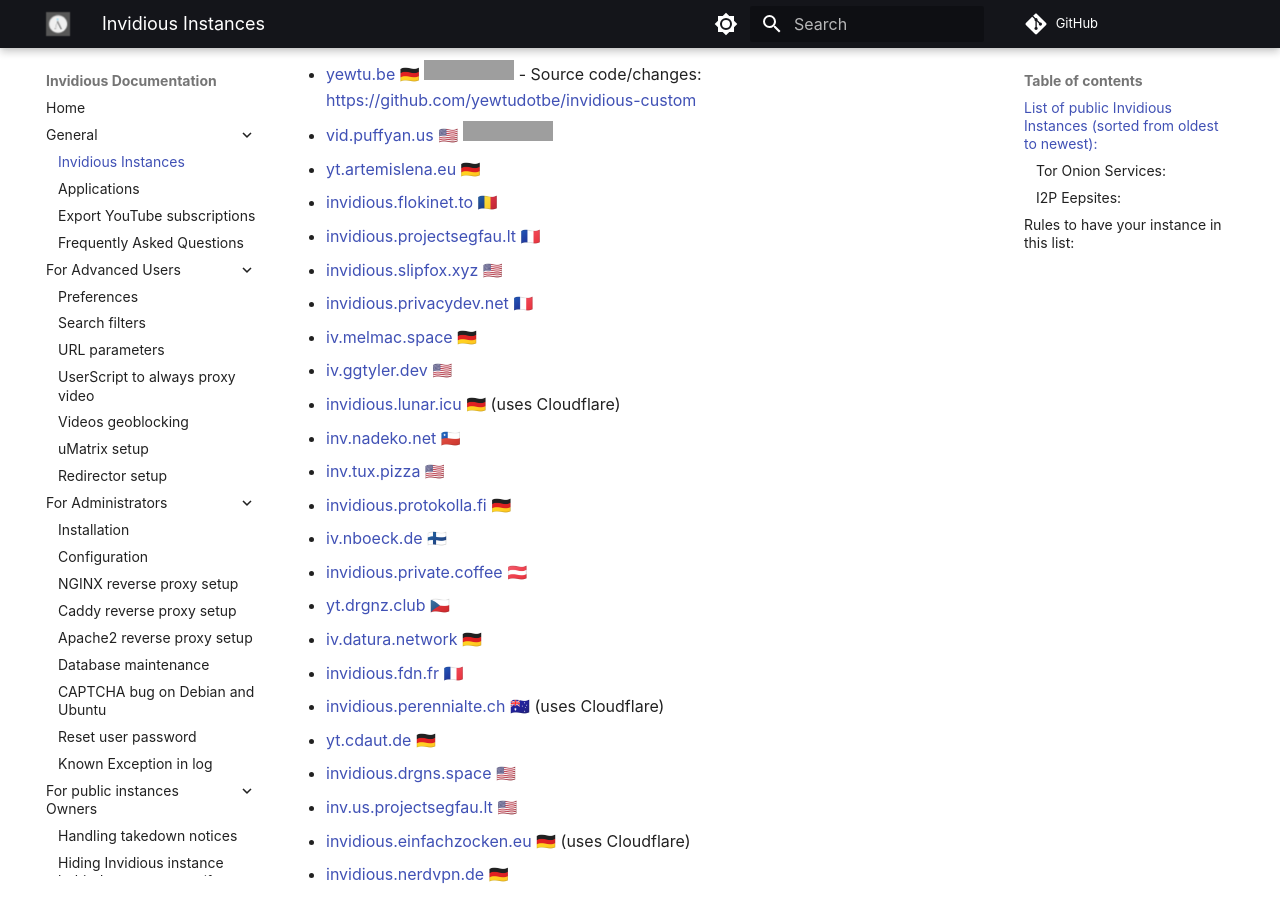
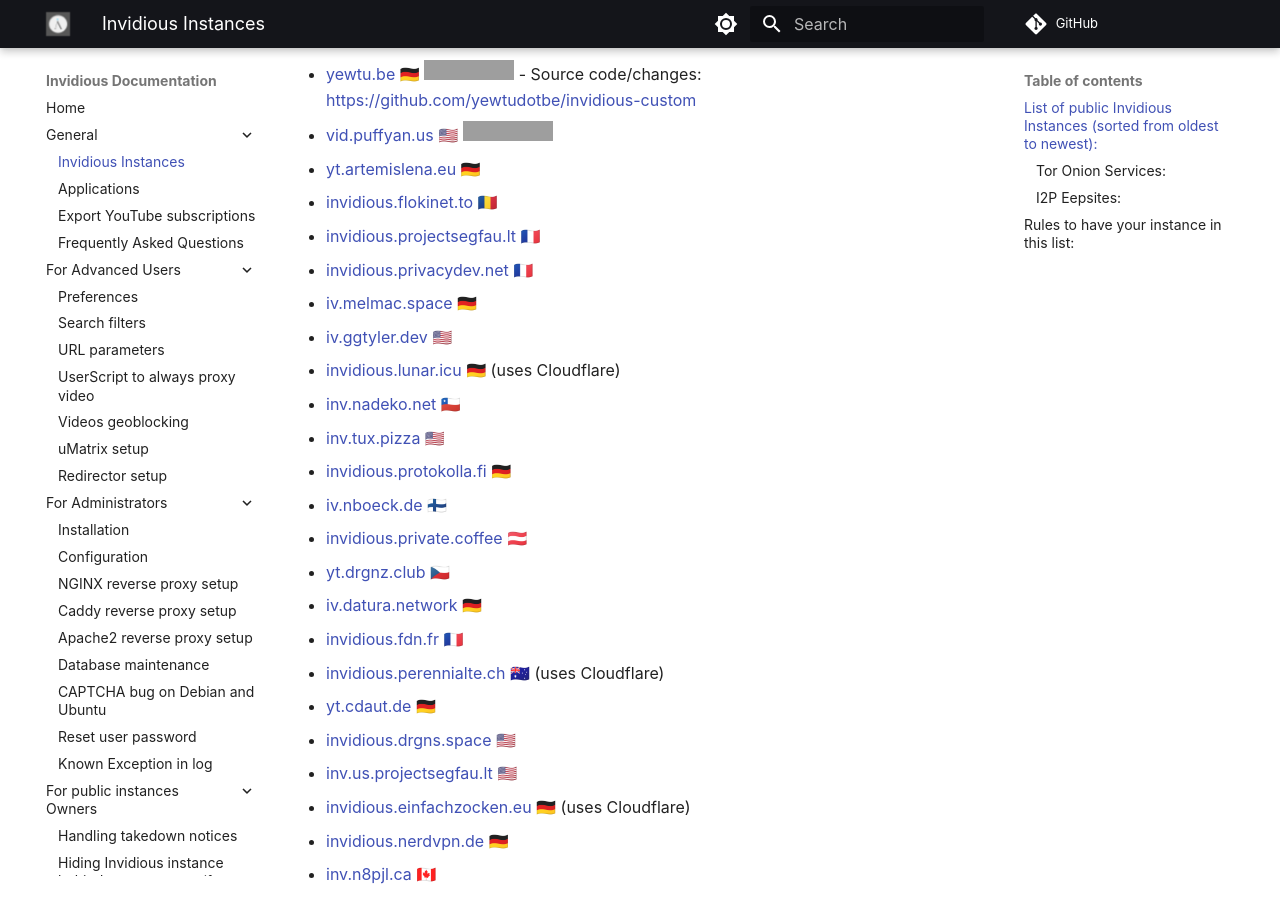
Before and after one commit to iv-org/documentation, an MkDocs documentation site: the page built from docs/instances.md, in a window 1280 px wide and 900 px high, scrolled down 388 px. Built offline with MkDocs 1.6.1 and Material for MkDocs 9.7.7, drawn with Linux system fonts in a browser that asks for light colours; comment, search, counter and statistics services are not loaded; grey boxes are pictures that could not be loaded.

Commit message:
Remove invidious.slipfox.xyz as per maintainer request

```diff
--- a/docs/instances.md
+++ b/docs/instances.md
@@ -17,8 +17,6 @@
 * [invidious.flokinet.to](https://invidious.flokinet.to) 🇷🇴
 
 * [invidious.projectsegfau.lt](https://invidious.projectsegfau.lt) 🇫🇷
-
-* [invidious.slipfox.xyz](https://invidious.slipfox.xyz) 🇺🇸
 
 * [invidious.privacydev.net](https://invidious.privacydev.net) 🇫🇷
 
```
